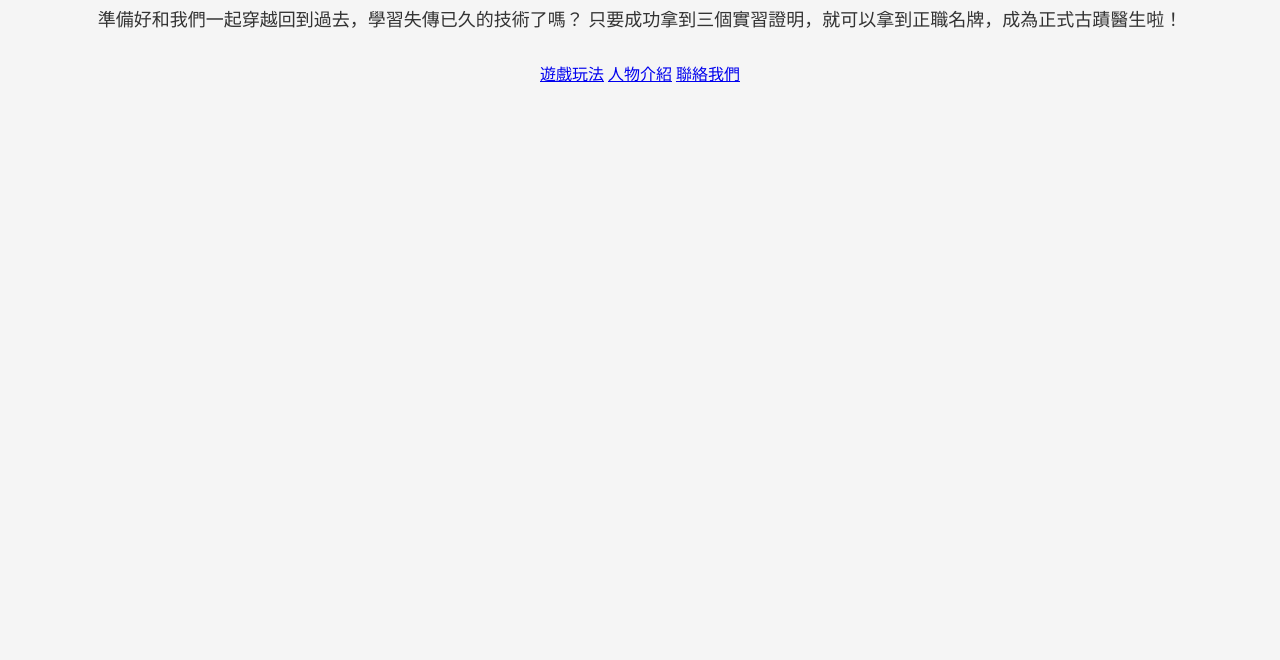
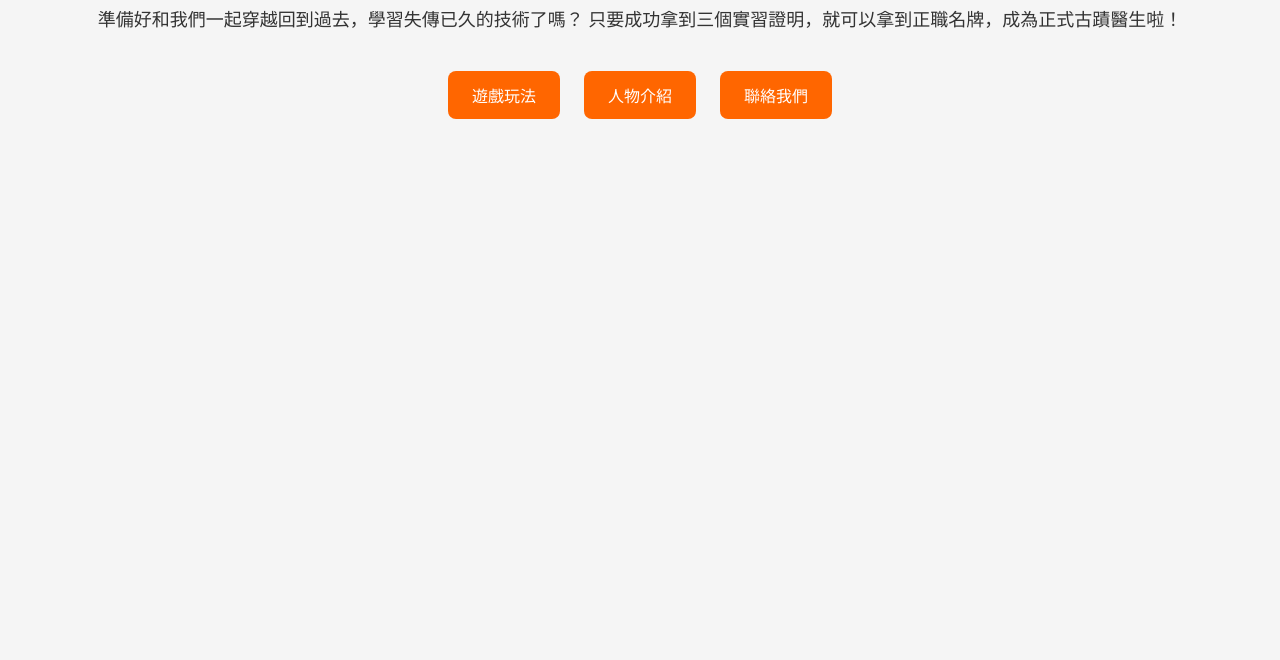
Before and after one commit to gujijizhenshi/-, a plain HTML site: page index.html in a window 1280 px wide. Shown: the part 140-800 px from the top of the page. Drawn offline with Linux system fonts and the light colour scheme.

Commit message:
Update style.css

```diff
--- a/style.css
+++ b/style.css
@@ -82,3 +82,20 @@ nav a {
 nav a:hover {
   color: #ffcc99;             /* 滑鼠移上去變淺橘色 */
 }
+
+a.btn {
+  display: inline-block;           /* 讓 <a> 表現得像按鈕區塊 */
+  background-color: #ff6600;       /* 橘色背景 */
+  color: white;                    /* 白色文字 */
+  text-decoration: none;           /* 移除底線 */
+  padding: 12px 24px;              /* 上下左右的內距 */
+  margin: 10px;                    /* 每個按鈕之間的間距 */
+  border-radius: 8px;              /* 圓角 */
+  font-size: 16px;                 /* 字體大小 */
+  transition: background-color 0.3s; /* 增加滑鼠移入時的動畫 */
+}
+
+/* hover 效果：滑鼠移到按鈕上會變深橘 */
+a.btn:hover {
+  background-color: #ff3300;
+}
```
